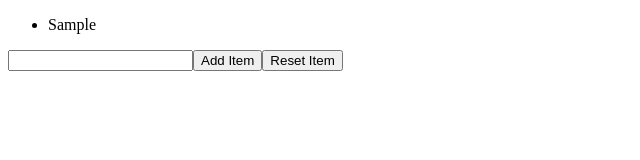
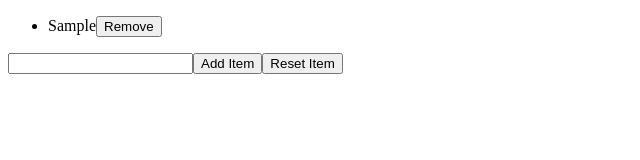
Before and after one commit to alessiobo/React-Exercices, a React (Create React App) app in the folder esercizi/: page / in a window 1280 px wide. Both pictures are taken after typing "Sample" into the empty fields and a click on the button "Add Item". Shown: the top 160 px of the page, without its empty margins (0-640 px from the left). Built offline with nearby package versions, Linux system fonts and the light colour scheme.

Commit message:
add lists4

```diff
--- a/esercizi/src/ToDoList.js
+++ b/esercizi/src/ToDoList.js
@@ -1,4 +1,5 @@
-//Modify the TodoList by adding a "reset" button that clears the items array when clicked.
+//Modify the TodoList by adding a "remove" button to each li tag. When clicked, the event handler should remove
+//corresponding item from the items array.
 
 import React from "react";
 
@@ -24,6 +25,13 @@ export class TodoList extends React.Component {
     this.setState({ items: [] });
   };
 
+  handleRemoveItem = (index) => {
+    const { items } = this.state;
+    const newItems = [...items];
+    newItems.splice(index, 1);
+    this.setState({ items: newItems });
+  };
+
   render() {
     const { items, newItem } = this.state;
 
@@ -31,7 +39,10 @@ export class TodoList extends React.Component {
       <div>
         <ul>
           {items.map((item, i) => (
-            <li key={i}>{item}</li>
+            <li key={i}>
+              {item}
+              <button onClick={() => this.handleRemoveItem(i)}>Remove</button>
+            </li>
           ))}
         </ul>
         <div>
```
